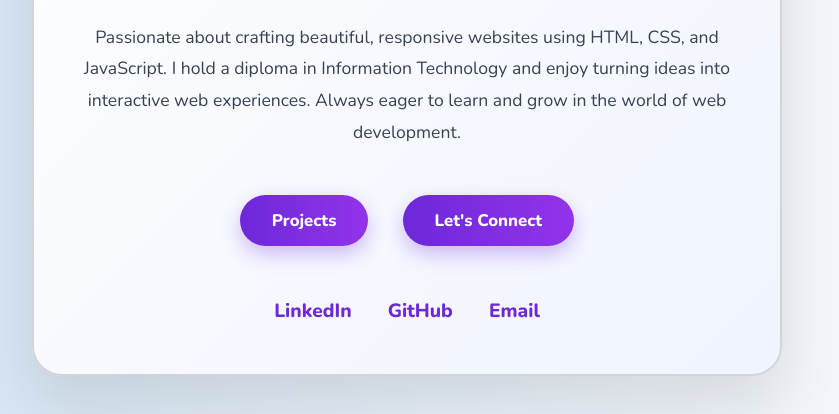
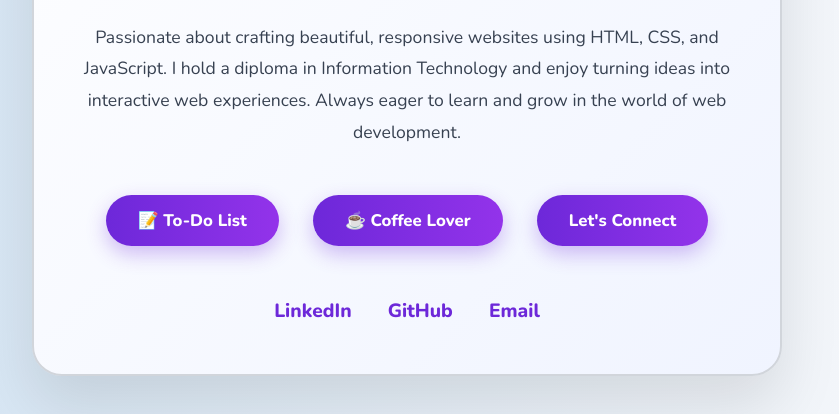
Before and after one commit to farheenparween-dev/my-portfolio, a plain HTML site: page index.html in a window 1280 px wide. Shown: the part 386-800 px from the top of the page, without its empty margins (233-1072 px from the left). Drawn offline with nearby package versions, Linux system fonts and the light colour scheme.

Commit message:
Portfolio site first version

```diff
--- a/index.html
+++ b/index.html
@@ -167,8 +167,13 @@
     <p>
       Passionate about crafting beautiful, responsive websites using HTML, CSS, and JavaScript. I hold a diploma in Information Technology and enjoy turning ideas into interactive web experiences. Always eager to learn and grow in the world of web development.
     </p>
-    <a class="btn" href="#">Projects</a>
+
+    <!-- ⭐ Updated Buttons -->
+    <a class="btn" href="https://farheenparween-dev.github.io/todo-list/" target="_blank">📝 To-Do List</a>
+    <a class="btn" href="https://farheenparween-dev.github.io/coffee-lover/" target="_blank">☕ Coffee Lover</a>
+
     <a class="btn" href="mailto:farheenparween1111@gmail.com">Let's Connect</a>
+
     <div class="socials">
       <a href="https://www.linkedin.com/in/farheen-parween-609096312ye" target="_blank">LinkedIn</a>
       <a href="https://github.com/farheenparween-dev" target="_blank">GitHub</a>
```
